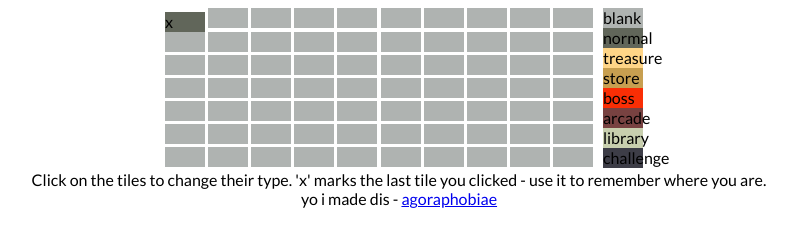
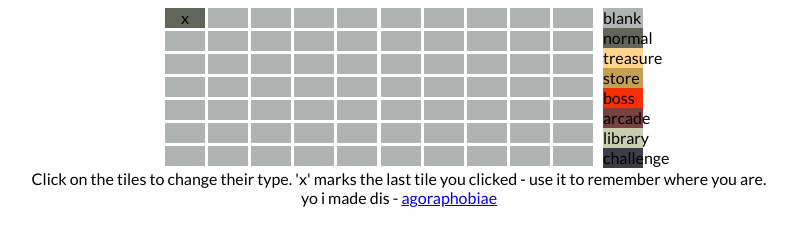
Before and after one commit to agoraphobiae/Blessing-of-Light, a plain HTML site: page index.html in a window 1280 px wide. Both pictures are taken after a click on the element 426 px from the left and 18 px from the top of the page. Shown: the whole page, without its empty margins (241-1038 px from the left). Drawn offline with Linux system fonts and the light colour scheme.

Commit message:
added right click cycling, fixed x marking causing offset

```diff
--- a/light.css
+++ b/light.css
@@ -40,6 +40,9 @@ body {
 	width: 40px;
 	background-color: #585e50;
 	display: inline-block;
+	overflow: hidden;
+	text-align: center;
+	line-height: 20px;
 }
 
 .blank {
--- a/light.js
+++ b/light.js
@@ -1,23 +1,35 @@
 $(document).ready(function() {
+
+	$('.tile').click(function() {
+		updateTileColor($(this), 1);
+	});
+
+	$('.tile').bind("contextmenu", function(e) {
+		event.preventDefault();
+		updateTileColor($(this), -1);
+	});
+});
+
+function updateTileColor(elem, step) {
 	// cycling
 	var roomtypes = ['blank', 'normal', 'treasure', 'store',
 	'boss', 'arcade', 'library', 'challenge'];
 
-	$('.tile').click(function() {
 	// update tile color
 	for (var i = 0; i < roomtypes.length; i++) {
-			if ($(this).hasClass(roomtypes[i])) {
-				$(this).removeClass(roomtypes[i])
-					.addClass(roomtypes[(i+1)%roomtypes.length]);
+		if (elem.hasClass(roomtypes[i])) {
+			elem.removeClass(roomtypes[i])
+				.addClass(roomtypes[
+					i+1*step >= 0 ? (i+1*step)%roomtypes.length : roomtypes.length - 1
+					]);
 			break; // otherwise we cycle all of them!
 		}
 	}
 
 	// mark last with x
-		if ($(this).parent().parent().data('lastClicked')) {
-			$(this).parent().parent().data('lastClicked').text('');
+	if (elem.parent().parent().data('lastClicked')) {
+		elem.parent().parent().data('lastClicked').text('');
 	}
-		$(this).parent().parent().data('lastClicked', $(this));
-		$(this).text('x');
-	});
-});
+	elem.parent().parent().data('lastClicked', elem);
+	elem.text('x');
+}
```
Lines whose indentation alone changed are shown as unchanged.
